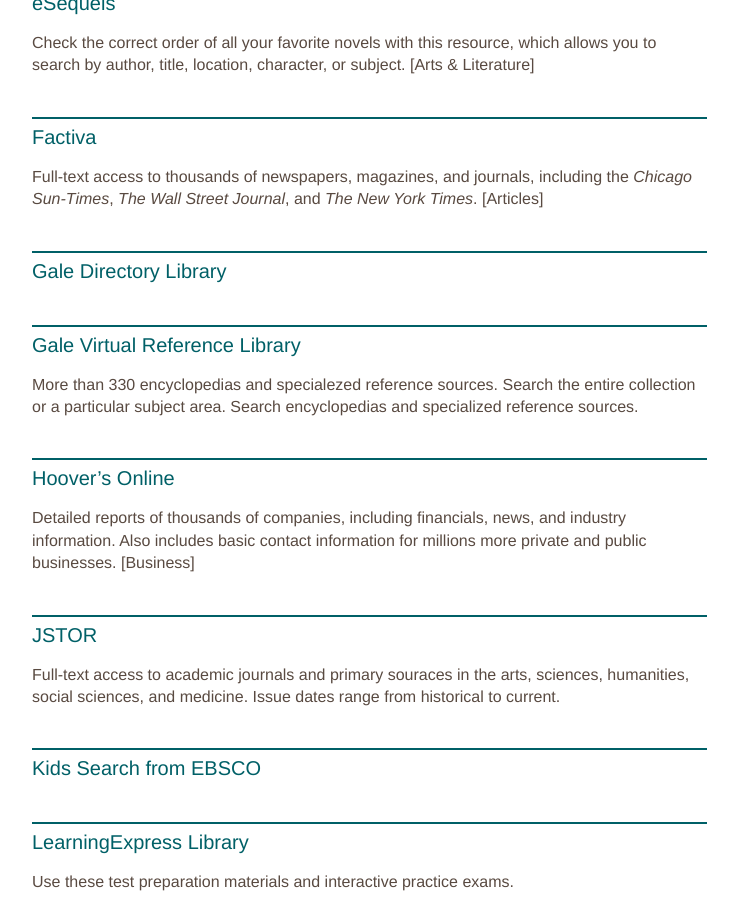
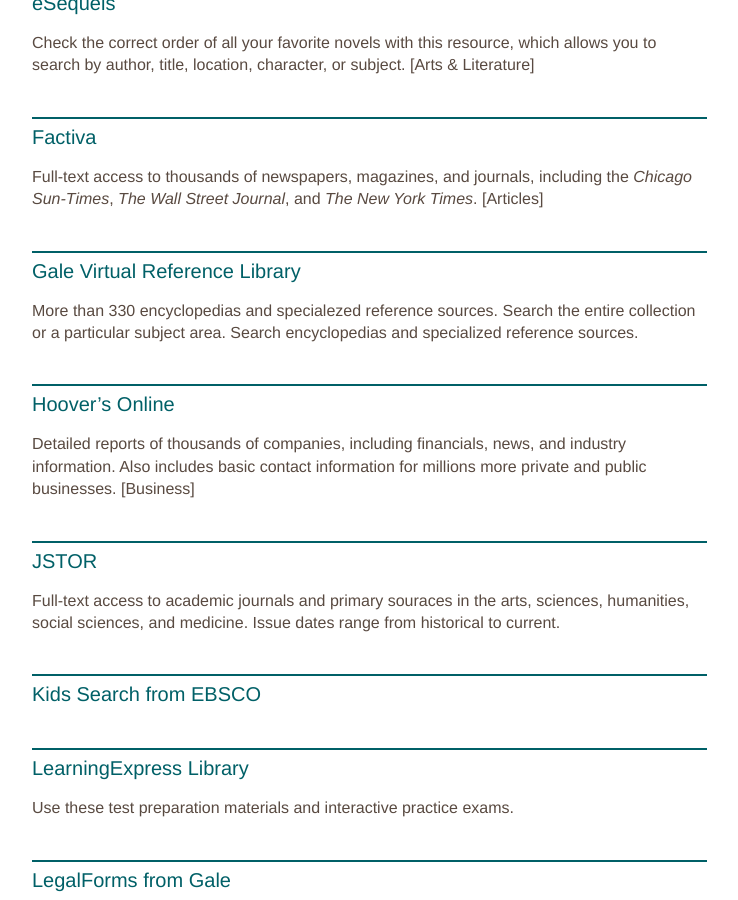
Before and after one commit to skokielibrary/spl-content, a Jekyll site: the page built from _content/bruce/resources--research-topic.markdown, in a window 1280 px wide and 900 px high, scrolled down 2711 px. Shown: the whole window, without its empty margins (126-864 px from the left). Built offline with Jekyll 4.4.1, drawn with Linux system fonts in a browser that asks for light colours.

Commit message:
Updated resources--research-topic.markdown

```diff
--- a/_content/bruce/resources--research-topic.markdown
+++ b/_content/bruce/resources--research-topic.markdown
@@ -88,8 +88,6 @@ Check the correct order of all your favorite novels with this resource, which al
 ##Factiva
 Full-text access to thousands of newspapers, magazines, and journals, including the _Chicago Sun-Times_, _The Wall Street Journal_, and _The New York Times_.
 [Articles]
-
-##Gale Directory Library
 
 ##Gale Virtual Reference Library
 More than 330 encyclopedias and specialezed reference sources. Search the entire collection or a particular subject area. Search encyclopedias and specialized reference sources.
```
